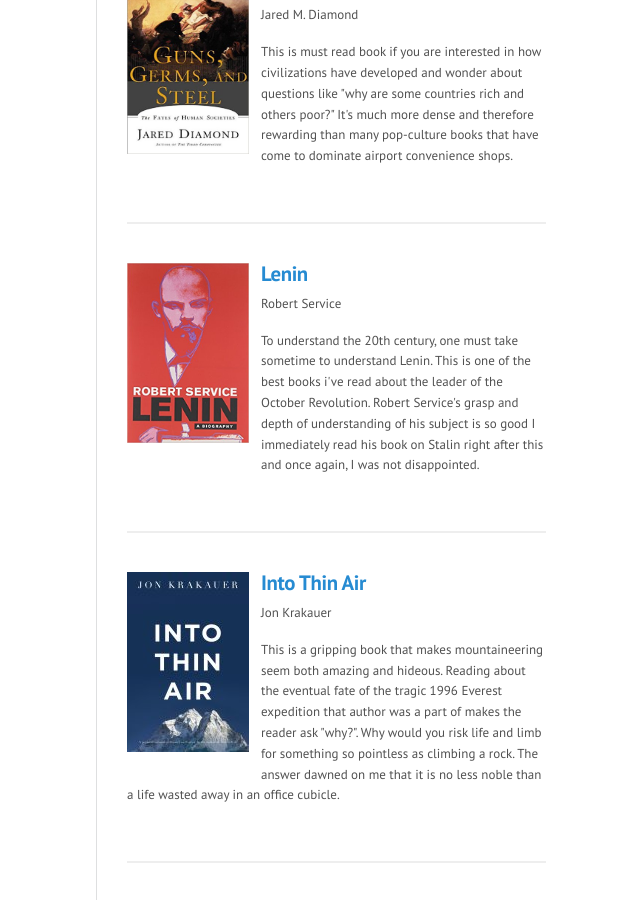
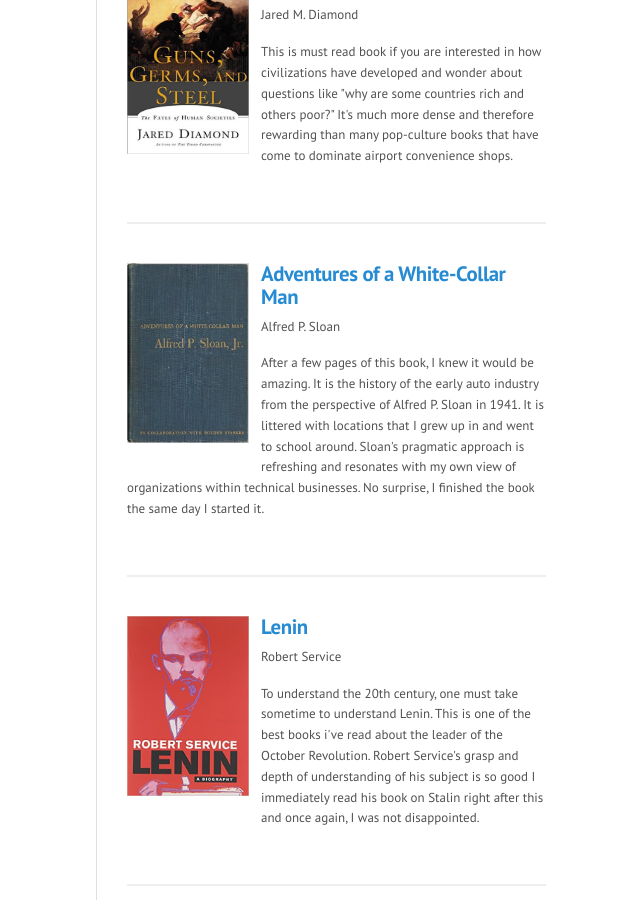
Before and after one commit to qasar/qasar.github.io, a Jekyll site: the page built from books.md, in a window 1280 px wide and 900 px high, scrolled down 3142 px. Shown: the whole window, without its empty margins (163-803 px from the left). Built offline with Jekyll 4.4.1, drawn with Linux system fonts in a browser that asks for light colours.

Commit message:
Update books.md

```diff
--- a/books.md
+++ b/books.md
@@ -137,6 +137,18 @@ permalink: /books/
 
 <div class = "bookContainer">
 
+<h3><a href="https://www.amazon.com/Adventures-White-Collar-Man-Alfred-Sloan/dp/0836954858" target="_blank"><img class="book" src="http://qasaryounis.com/assets/adv.jpg" alt="book-sloan" width="122" height="180"></a><a href="https://www.amazon.com/Adventures-White-Collar-Man-Alfred-Sloan/dp/0836954858">Adventures of a White-Collar Man</a></h3>
+
+<p>Alfred P. Sloan</p>
+
+<p>After a few pages of this book, I knew it would be amazing. It is the history of the early auto industry from the perspective of Alfred P. Sloan in 1941. It is littered with locations that I grew up in and went to school around. Sloan's pragmatic approach is refreshing and resonates with my own view of organizations within technical businesses. No surprise, I finished the book the same day I started it.</p>
+</div>
+<hr>
+
+
+
+<div class = "bookContainer">
+
 <h3><a href="https://www.amazon.com/Lenin-Biography-Robert-Service/dp/0674008286" target="_blank"><img class="book" src="http://qasaryounis.com/assets/lenin.jpg" alt="book-lenin" width="122" height="180"></a><a href="https://www.amazon.com/Lenin-Biography-Robert-Service/dp/0674008286">Lenin</a></h3>
 
 <p>Robert Service </p>
```
